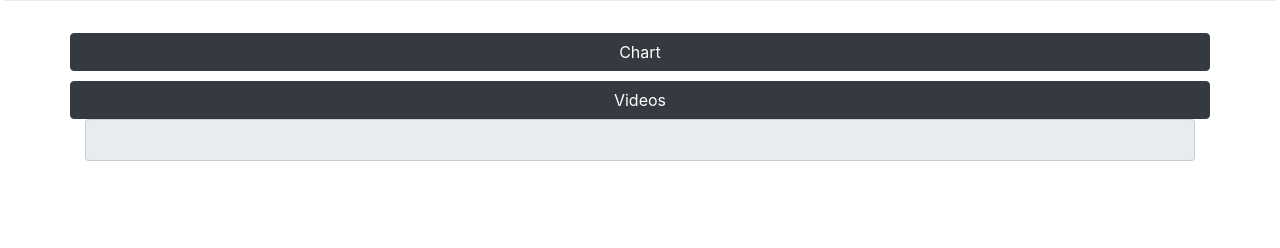
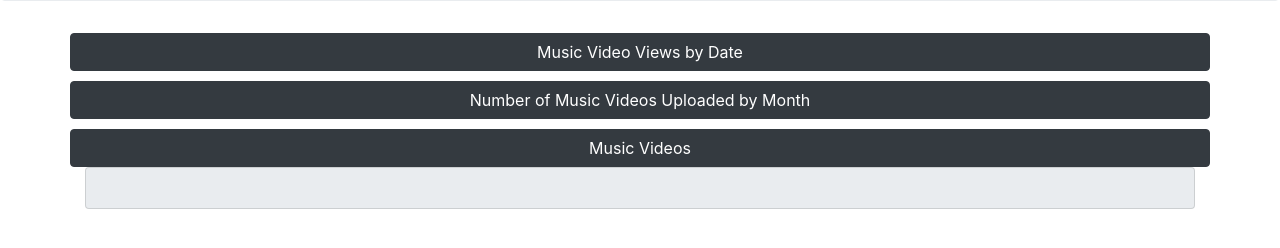
Before and after one commit to aaronmitchellharris/kpop-data, a Django app: template stats/templates/stats/profile.html in a window 1280 px wide. Shown: the part 363-611 px from the top of the page. Run offline with Django 3.2, Linux system fonts and the light colour scheme; the template is opened without the code that fills it, so the values that code supplies are empty; some libraries are stand-ins or nearby versions.

Commit message:
added graph to profile view

```diff
--- a/stats/static/stats/groups.css
+++ b/stats/static/stats/groups.css
@@ -4,7 +4,8 @@
 }
 
 #FilterBy {
-    text-align: center
+    text-align: center;
+    margin-top: 70px;
 }
 
 #groups {
--- a/stats/templates/stats/graph.html
+++ b/stats/templates/stats/graph.html
@@ -117,8 +117,6 @@
                 chart.draw(data, options);
             };
 
-
-
         </script>
         <title></title>
     </head>
--- a/stats/templates/stats/groups.html
+++ b/stats/templates/stats/groups.html
@@ -42,9 +42,6 @@
                 </ul>
             </div>
         </nav>
-
-        <h1>Groups</h1>
-        <h1>Groups</h1>
 
         <h2 id="FilterBy">Filter by:</h2>
 
--- a/stats/templates/stats/profile.html
+++ b/stats/templates/stats/profile.html
@@ -15,6 +15,7 @@
         <script type="text/javascript">
             google.charts.load('current', {'packages': ['corechart']});
             google.charts.setOnLoadCallback(drawChart);
+            google.charts.setOnLoadCallback(drawChart2);
 
             function drawChart() {
                 var data = new google.visualization.arrayToDataTable([
@@ -23,20 +24,6 @@
                         [new Date({{ v.upload_date|date:"U" }} * 1000), {{ v.view_count }}],
                     {% endfor %}
                 ]);
-
-                //var data = new google.visualization.DataTable();
-                //data.addColumn('date', 'Upload Date');
-                //data.addColumn('number', 'Views');
-
-                //data.addRows([
-                    //{% for v in video_list %}
-                    //    [{{ v.upload_date}}, {{ v.view_count }}],
-                    //{% endfor %}
-                    //[new Date(2017, 4, 2), 2009323]
-                //]);
-                //{% for v in video_list %}
-                //    data.addRow([{{ v.upload_date}}, {{ v.view_count }}])
-                //{% endfor %}
 
                 var options = {
                     'height': 500,
@@ -49,9 +36,9 @@
                         gridlines: {
                             count: -1,
                             color: 'black',
-                                units: {
-                                    years: {format:'yy'},
-                                }
+                        },
+                        minorGridlines: {
+                            count: 0
                         }
                     },
                     vAxis: {
@@ -59,14 +46,50 @@
                         minValue: 0,
                         maxValue: {{maxVid.view_count}},
                         gridlines: {
-                            count: -1,
+                            count: 2,
                             color: 'black'
                         }
                     },
                 };
 
+                var chart = new google.visualization.ScatterChart(document.getElementById('chart_div'));
+                chart.draw(data, options);
+            };
 
-                var chart = new google.visualization.ScatterChart(document.getElementById('chart_div'));
+            function drawChart2() {
+                var data = new google.visualization.arrayToDataTable([
+                    ['Month', 'Videos'],
+                    {% for d in dV %}
+                        [{{ d.0 }}, {{ d.1 }}],
+                    {% endfor %}
+                ]);
+
+                var options = {
+                    'height': 500,
+                    'width': 1000,
+                    'legend': 'none',
+                    bar: {groupWidth: "95%"},
+                    backgroundColor: '#E9ECEF',
+                    hAxis: {
+                        title: 'Month Uploaded',
+                        gridlines: {
+                            count: 12,
+                            color: 'black',
+                        },
+                        minorGridlines: {
+                            count: 0
+                        }
+                    },
+                    vAxis: {
+                        title: '# of Videos',
+                        gridlines: {
+                            count: 2,
+                            color: 'black'
+                        }
+                    },
+                };
+
+                var chart = new google.visualization.ColumnChart(document.getElementById('graph_div'));
                 chart.draw(data, options);
             };
 
@@ -109,9 +132,8 @@
             <h3>Total MV View Count: {{ group.total_view_count|intcomma }}</h3>
         </div>
 
-
         <a class="btn btn-dark container holder choose" href="#chart" data-toggle="collapse" role="button" aria-expanded="false" aria-controls="collapseOne">
-            Chart
+            Music Video Views by Date
         </a>
 
         <div class="collapse container" id="chart">
@@ -120,8 +142,18 @@
             </div>
         </div>
 
+        <a class="btn btn-dark container holder choose" href="#graph" data-toggle="collapse" role="button" aria-expanded="false" aria-controls="collapseOne">
+            Number of Music Videos Uploaded by Month
+        </a>
+
+        <div class="collapse container" id="graph">
+            <div class="card card-body">
+                <div class="holder" id="graph_div" align="center"></div>
+            </div>
+        </div>
+
         <a class="btn btn-dark container holder choose" href="#videos" data-toggle="collapse" role="button" aria-expanded="true" aria-controls="collapseOne">
-            Videos
+            Music Videos
         </a>
 
         <div class="container collapse show" id="videos">
```
Also changed, not shown: stats/views.py (+9 -1 lines).
